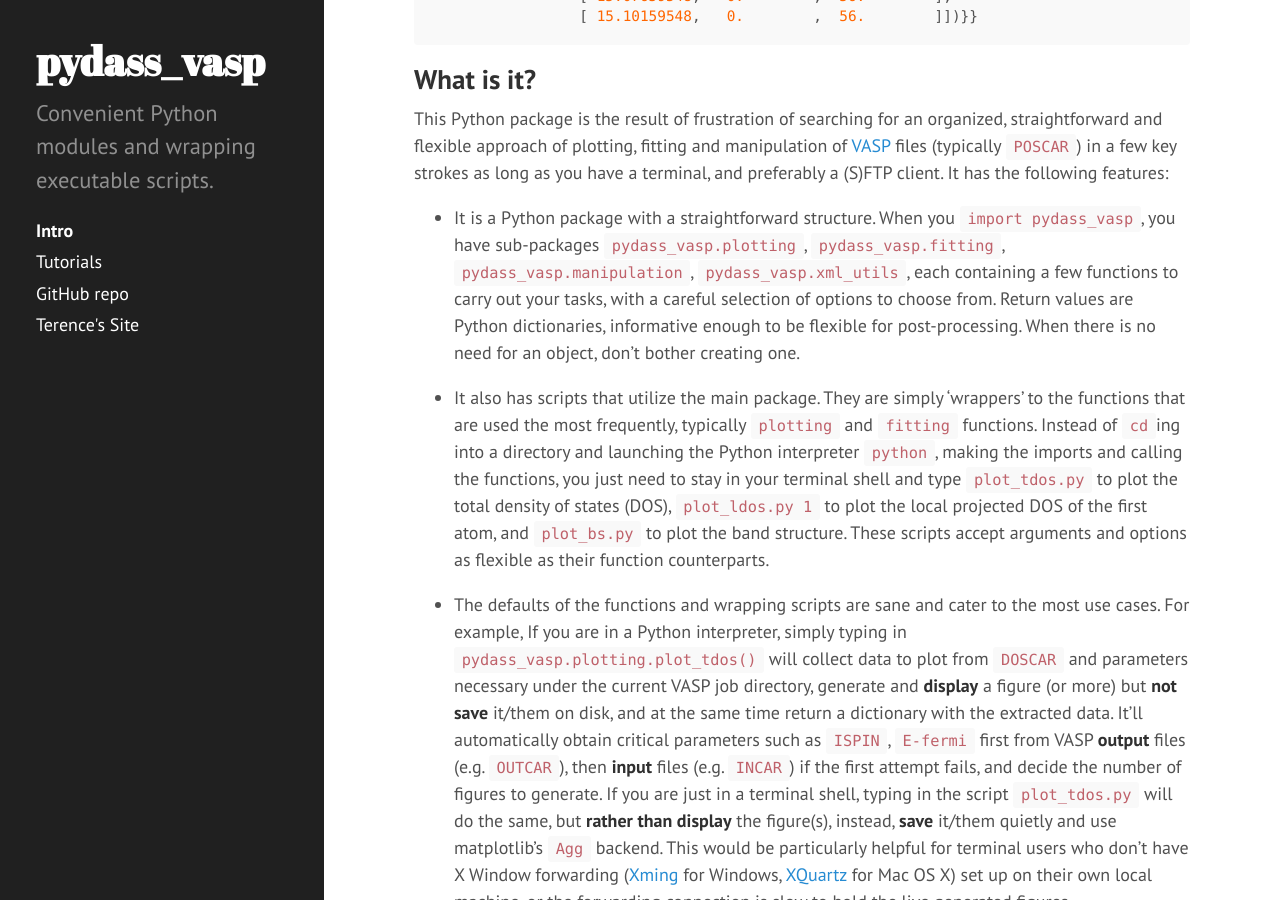
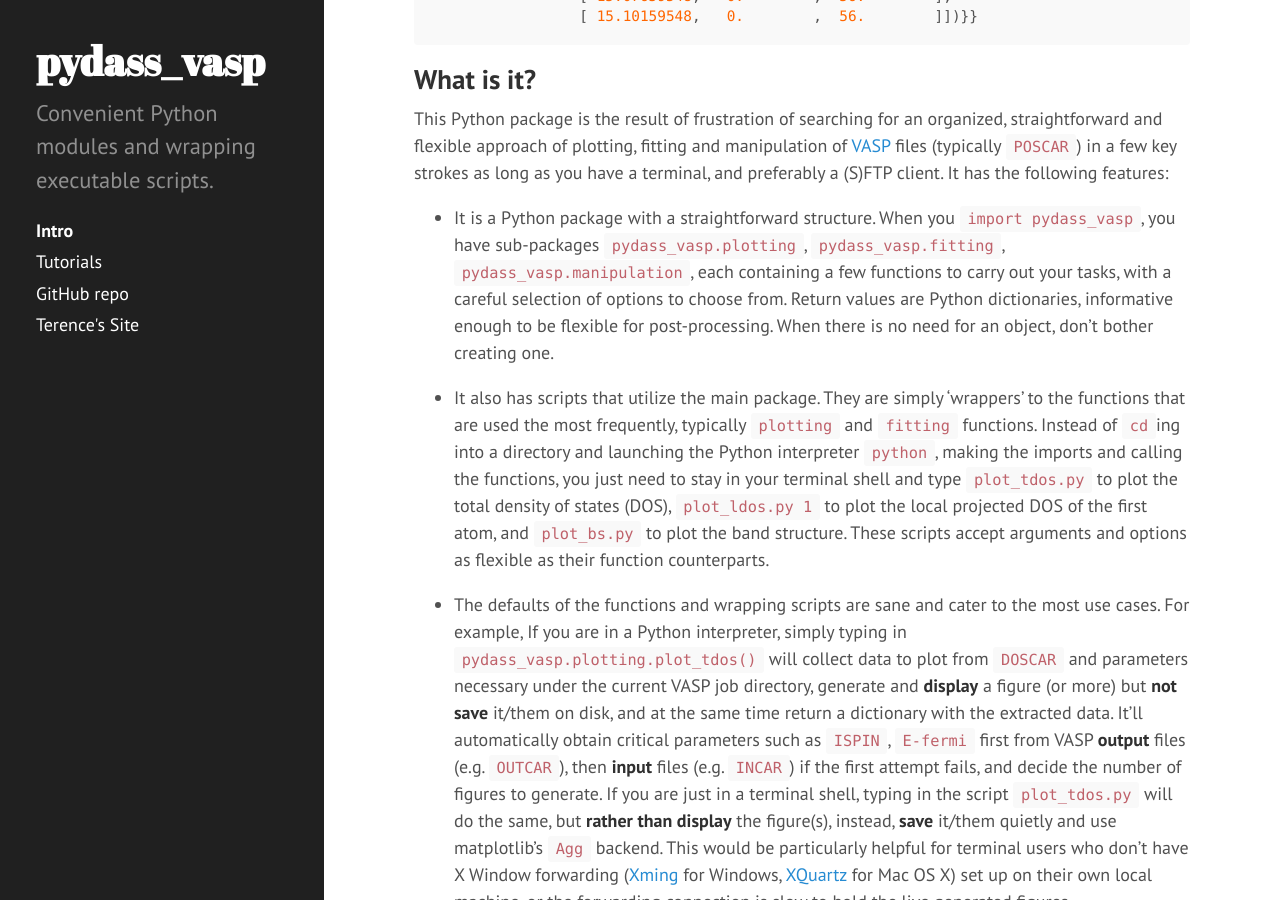
Before and after one commit to terencezl/pydass_vasp, a Jekyll site: the page built from index.md, in a window 1280 px wide and 900 px high, scrolled down 2551 px. Built offline with Jekyll 4.4.1, drawn with Linux system fonts in a browser that asks for light colours; Markdown is read by kramdown in place of the engine named in the settings.

Commit message:
Removed xml_utils mentioning.

```diff
--- a/index.md
+++ b/index.md
@@ -80,7 +80,7 @@ What is it?
 
 This Python package is the result of frustration of searching for an organized, straightforward and flexible approach of plotting, fitting and manipulation of [VASP](https://www.vasp.at/) files (typically `POSCAR`) in a few key strokes as long as you have a terminal, and preferably a (S)FTP client. It has the following features:
 
-* It is a Python package with a straightforward structure. When you `import pydass_vasp`, you have sub-packages `pydass_vasp.plotting`, `pydass_vasp.fitting`, `pydass_vasp.manipulation`, `pydass_vasp.xml_utils`, each containing a few functions to carry out your tasks, with a careful selection of options to choose from. Return values are Python dictionaries, informative enough to be flexible for post-processing. When there is no need for an object, don't bother creating one.
+* It is a Python package with a straightforward structure. When you `import pydass_vasp`, you have sub-packages `pydass_vasp.plotting`, `pydass_vasp.fitting`, `pydass_vasp.manipulation`, each containing a few functions to carry out your tasks, with a careful selection of options to choose from. Return values are Python dictionaries, informative enough to be flexible for post-processing. When there is no need for an object, don't bother creating one.
 
 * It also has scripts that utilize the main package. They are simply 'wrappers' to the functions that are used the most frequently, typically `plotting` and `fitting` functions. Instead of `cd`ing into a directory and launching the Python interpreter `python`, making the imports and calling the functions, you just need to stay in your terminal shell and type `plot_tdos.py` to plot the total density of states (DOS), `plot_ldos.py 1` to plot the local projected DOS of the first atom, and `plot_bs.py` to plot the band structure. These scripts accept arguments and options as flexible as their function counterparts.
 
```
Also changed, not shown: tutorials/index.md (+0 -1 lines).
